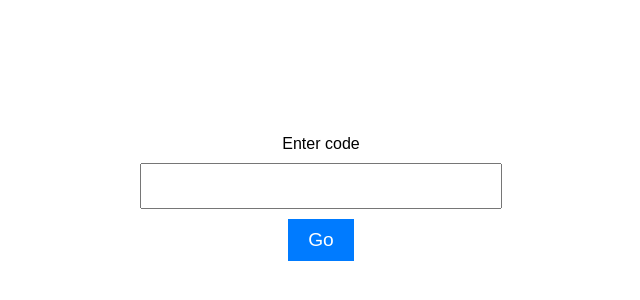
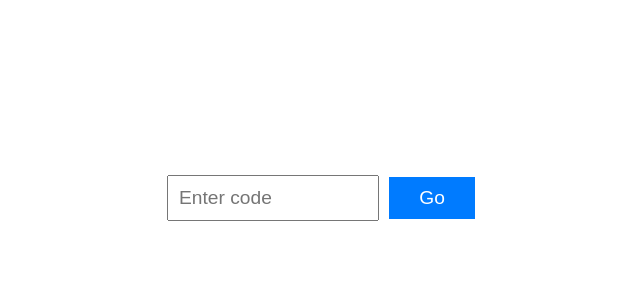
Before and after one commit to andre/suspiciouskimchi, a plain HTML site: page index.html in a window 1280 px wide. Shown: the part 202-502 px from the top of the page, without its empty margins (319-959 px from the left). Drawn offline with Linux system fonts and the light colour scheme.

Commit message:
visual change

```diff
--- a/index.html
+++ b/index.html
@@ -16,14 +16,20 @@
         .container {
             text-align: center;
         }
+        .input-container {
+            display: flex;
+            justify-content: center;
+            align-items: center;
+        }
         input[type="number"] {
-            width: 80%;
+            width: 50%;
             padding: 10px;
-            margin: 10px 0;
+            margin: 10px 5px;
             font-size: 1.2em;
         }
         button {
-            padding: 10px 20px;
+            padding: 10px 30px;
+            margin: 10px 5px;
             font-size: 1.2em;
             background-color: #007BFF;
             color: white;
@@ -37,11 +43,11 @@
 </head>
 <body>
     <div class="container">
-        <label for="code">Enter code</label>
-        <input type="number" id="code" pattern="[0-9]*" inputmode="numeric">
-        <button onclick="validateCode()">Go</button>
+        <div class="input-container">
+            <input type="number" id="code" pattern="[0-9]*" inputmode="numeric" placeholder="Enter code">
+            <button onclick="validateCode()">Go</button>
+        </div>
     </div>
-
     <script>
         function validateCode() {
             const validCodes = ['5085', '5678', '91011']; // Add your valid codes here
```
